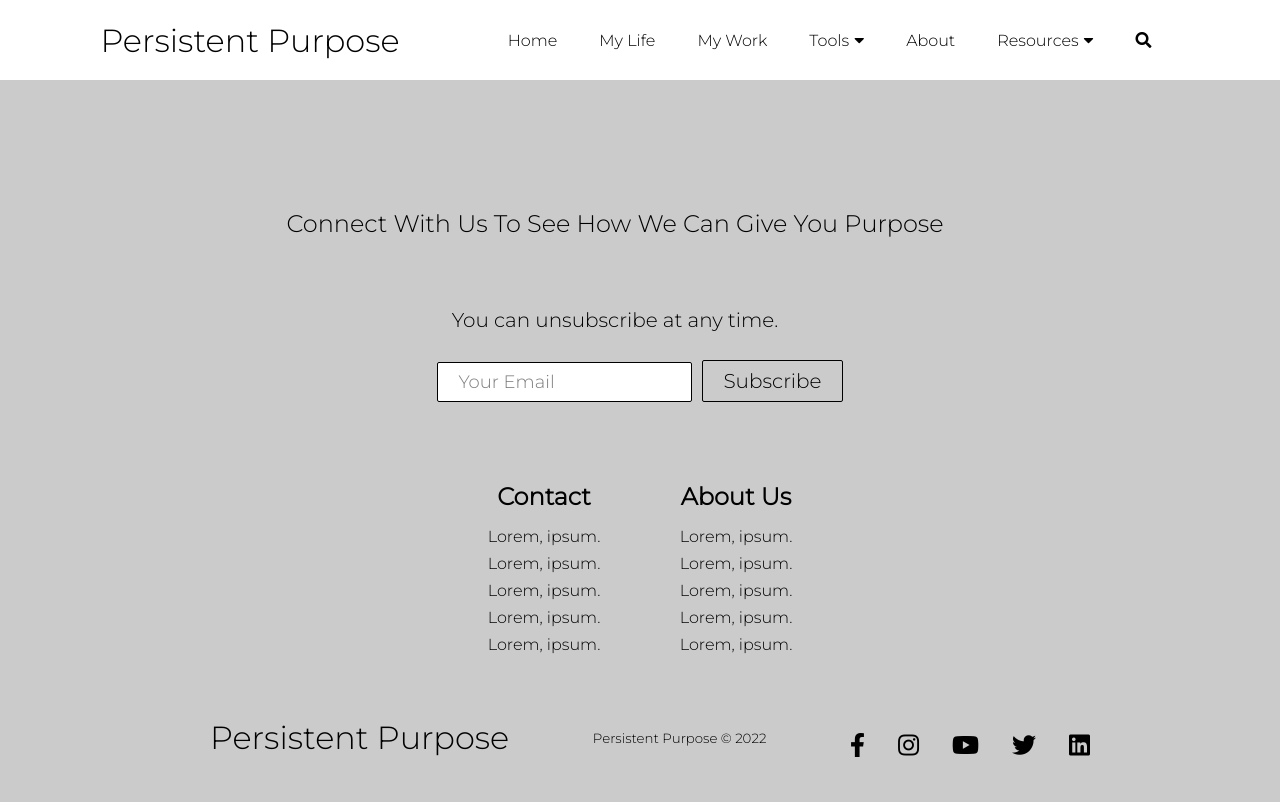
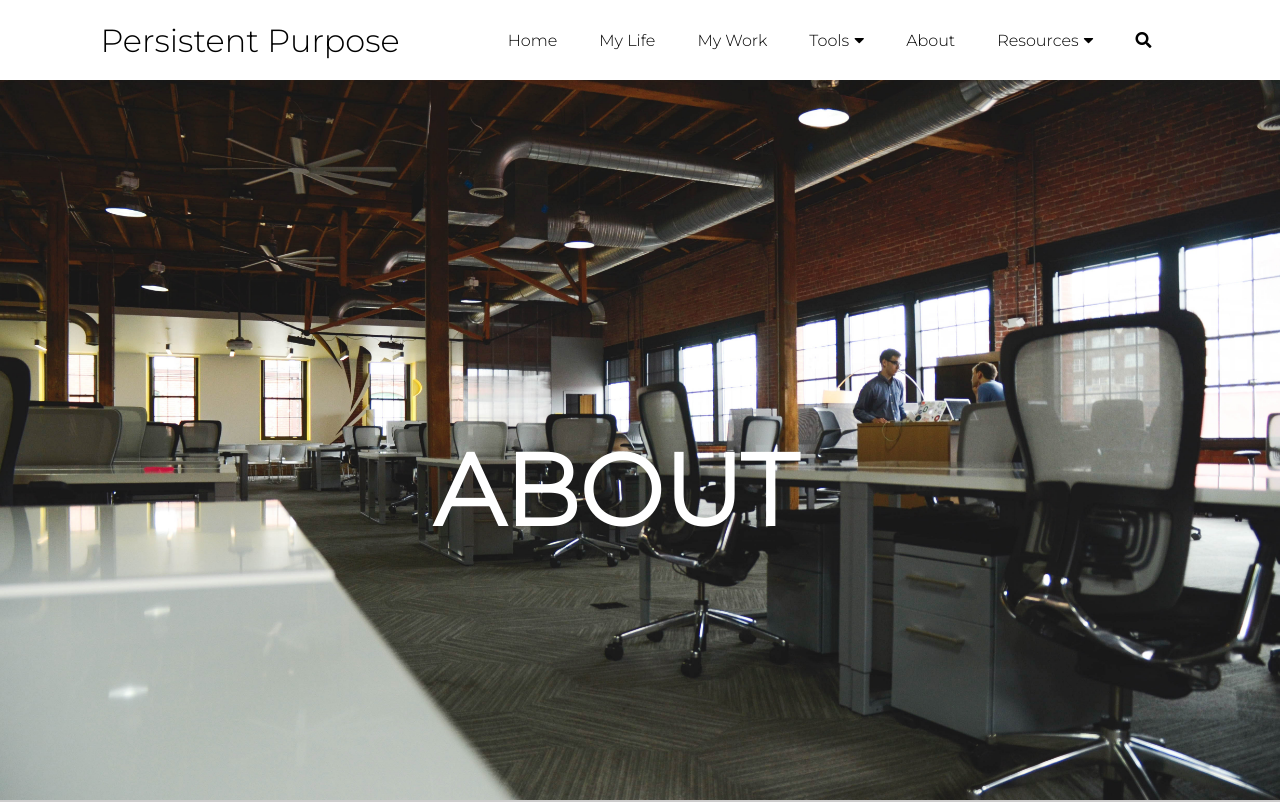
Before and after one commit to alexmgonzalez/Persistent-Purpose, a React (Create React App) app: page /about in a window 1280 px wide. Shown: the top 802 px of the page. Built offline with nearby package versions, Linux system fonts and the light colour scheme.

Commit message:
added pictures to pages

```diff
--- a/src/App.css
+++ b/src/App.css
@@ -20,7 +20,7 @@ html body {
 .my-life,
 .my-work,
 .tools,
-.about
+.about,
 .resources{
   display: flex;
   height: 90vh;
--- a/src/App.js
+++ b/src/App.js
@@ -1,10 +1,12 @@
 import React from 'react';
 import './App.css';
+import {BrowserRouter as Router, Routes, Route} from 'react-router-dom';
 import Navbar from './Components/Navbar';
 import Footer from './Components/Footer';
 import Home from './Components/Pages/Home';
 import MyLife from './Components/Pages/MyLife';
-import {BrowserRouter as Router, Routes, Route} from 'react-router-dom';
+import MyWork from './Components/Pages/MyWork';
+import About from './Components/Pages/About';
 
 function App() {
   return (
@@ -14,6 +16,8 @@ function App() {
         <Routes>
           <Route path = '/Persistent-Purpose/' element={<Home/>} />
           <Route path = '/my-life' element={<MyLife/>} />
+          <Route path = '/my-work' element={<MyWork/>} />
+          <Route path = '/about' element={<About/>} />
         </Routes>
         <Footer/>
       </Router>
--- /dev/null
+++ b/src/Components/Pages/About.css
@@ -0,0 +1,18 @@
+.about {
+    background-image: url('../../images/about.jpg');
+    background-position: center;
+    background-size: cover;
+    background-repeat: no-repeat;
+    background-attachment: fixed;
+    color: #fff;
+  }
+
+  .about-header{
+      font-size: 100px;
+  }
+
+  @media only screen and (max-width: 1366px) {
+    .about {
+      background-attachment: scroll;
+    }
+}
--- /dev/null
+++ b/src/Components/Pages/About.js
@@ -0,0 +1,15 @@
+import React from 'react';
+import '../../App.css';
+import './About.css'
+
+function About(){
+    return(
+        <>
+            <div className='about'>
+                <h1 className='about-header'>ABOUT</h1>
+            </div>
+        </>
+    );
+}
+
+export default About;
--- /dev/null
+++ b/src/Components/Pages/MyWork.css
@@ -0,0 +1,18 @@
+.my-work {
+    background-image: url('../../images/my-work.jpg');
+    background-position: center;
+    background-size: cover;
+    background-repeat: no-repeat;
+    background-attachment: fixed;
+    color: #fff;
+  }
+
+  .my-work-header{
+      font-size: 100px;
+  }
+
+  @media only screen and (max-width: 1366px) {
+    .my-work {
+      background-attachment: scroll;
+    }
+}
--- /dev/null
+++ b/src/Components/Pages/MyWork.js
@@ -0,0 +1,15 @@
+import React from 'react';
+import '../../App.css';
+import './MyWork.css'
+
+function MyWork(){
+    return(
+        <>
+            <div className='my-work'>
+                <h1 className='my-work-header'>MY WORK</h1>
+            </div>
+        </>
+    );
+}
+
+export default MyWork;
```
Also changed, not shown: src/images/about.jpg (added), 1 other file (tests, documents, lock files or other folders).
